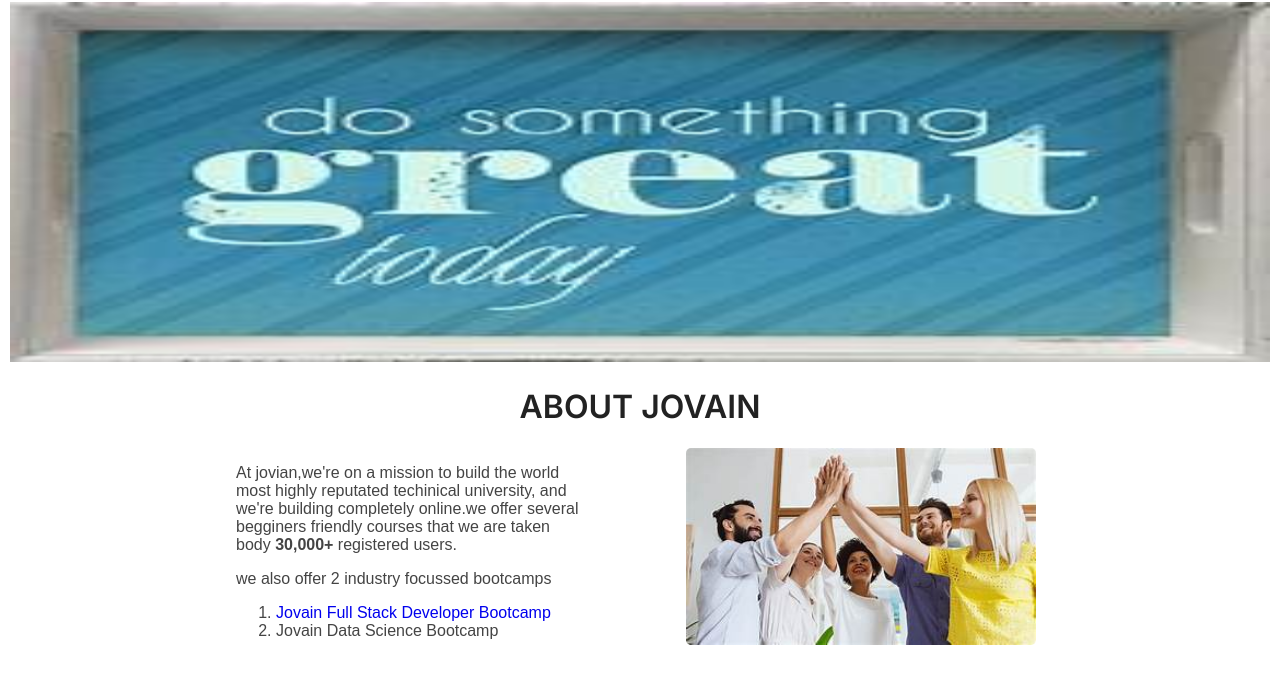
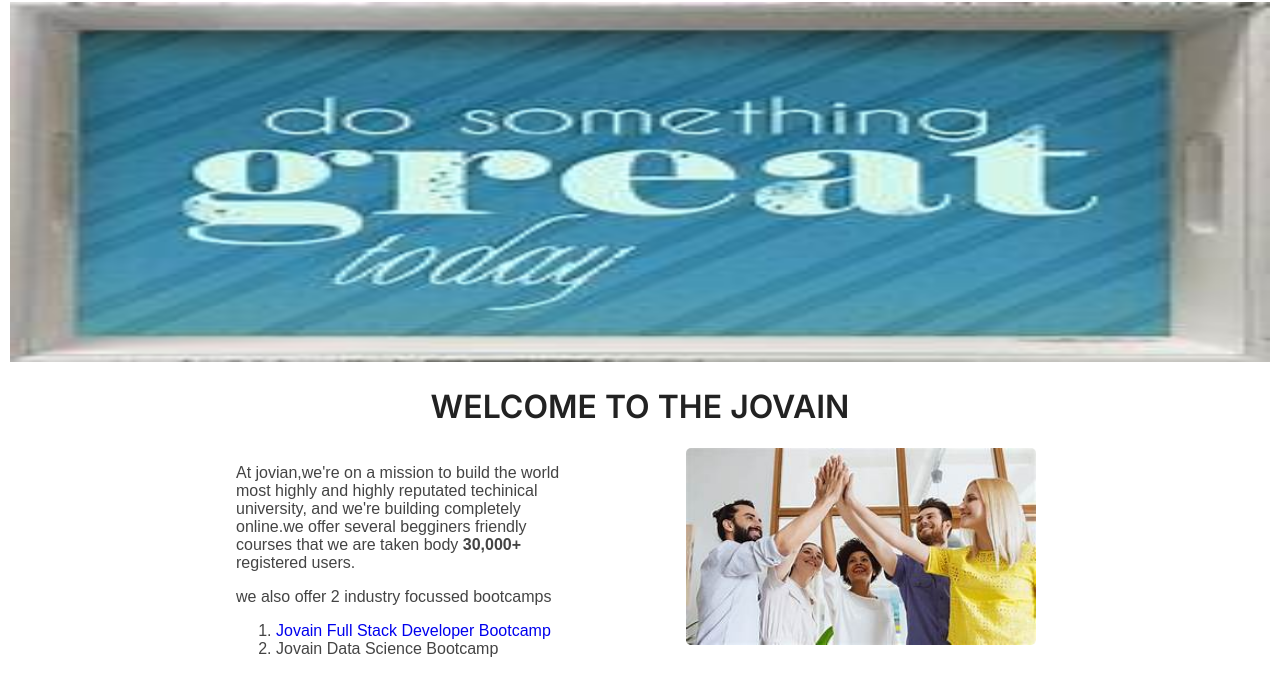
Before and after one commit to Bharg-21/jovain-carrer-site-live, a plain HTML site: page src/index.html in a window 1280 px wide. Shown: the part 98-771 px from the top of the page. Drawn offline with Linux system fonts and the light colour scheme.

Commit message:
changes in the indexes and other done

```diff
--- a/src/index.html
+++ b/src/index.html
@@ -17,11 +17,11 @@
         <img src="jovainlogo.jpeg" alt="jovainimage">
     </div>
     <img id="carrer" src="th.jpeg" alt="carrers" height="360px" width="600px">
-    <h1> ABOUT JOVAIN </h1>
+    <h1> WELCOME TO THE JOVAIN </h1>
     <div id="about">
         <div id="description">
             <P>At jovian,we're on a mission to build the world most
-                highly reputated techinical university, and
+                highly and highly reputated techinical university, and
                 we're building completely online.we offer several begginers friendly
                 courses that we are taken body
                 <b>30,000+</b> registered users.
```
